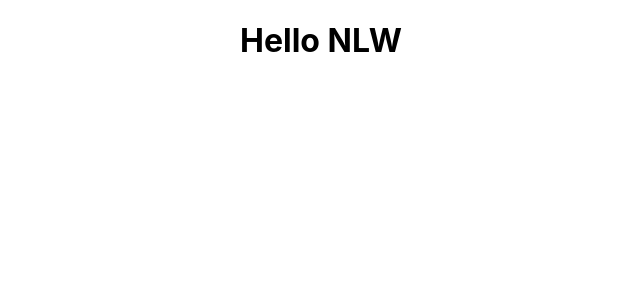
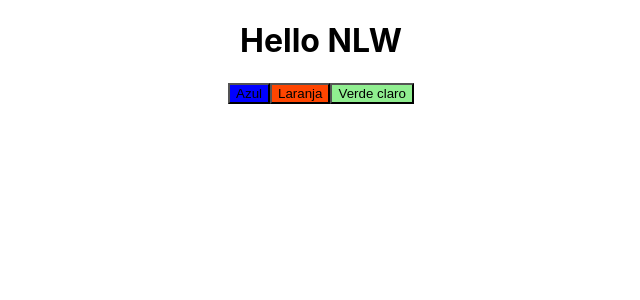
Before and after one commit to mrChernicharo/NLW-4, a React (Create React App) app: page / in a window 1280 px wide. Shown: the top 300 px of the page, without its empty margins (319-959 px from the left). Built offline with nearby package versions, Linux system fonts and the light colour scheme; the HTML template or start-up script is replaced by a standard one.

Commit message:
props e children

```diff
--- a/src/App.tsx
+++ b/src/App.tsx
@@ -1,9 +1,13 @@
 import "./App.css";
+import Button from "./components/Button";
 
 function App() {
   return (
     <div className="App">
       <h1>Hello NLW</h1>
+      <Button color="blue">Azul</Button>
+      <Button color="orangered">Laranja</Button>
+      <Button color="lightgreen">Verde claro</Button>
     </div>
   );
 }
--- /dev/null
+++ b/src/components/Button.tsx
@@ -0,0 +1,10 @@
+interface ButtonProps {
+  color: string;
+  children: string;
+}
+
+const Button = ({ color, children }: ButtonProps) => {
+  return <button style={{ backgroundColor: color }}>{children}</button>;
+};
+
+export default Button;
```
